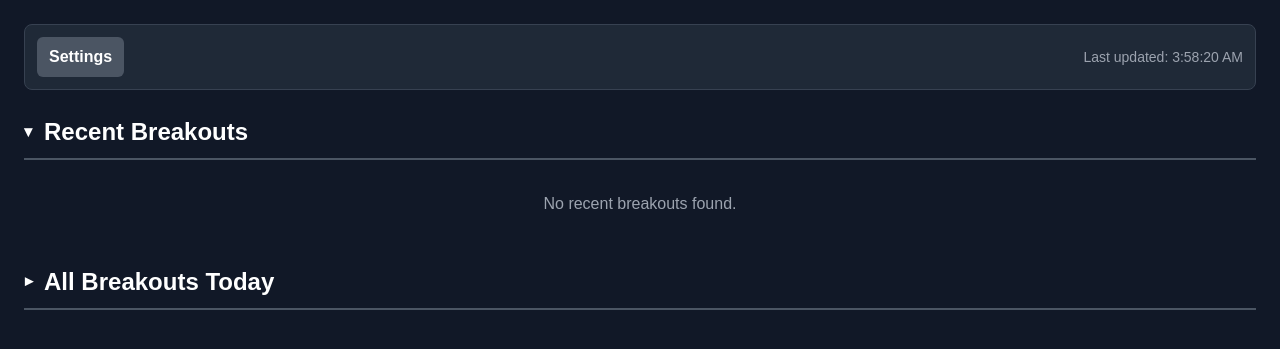
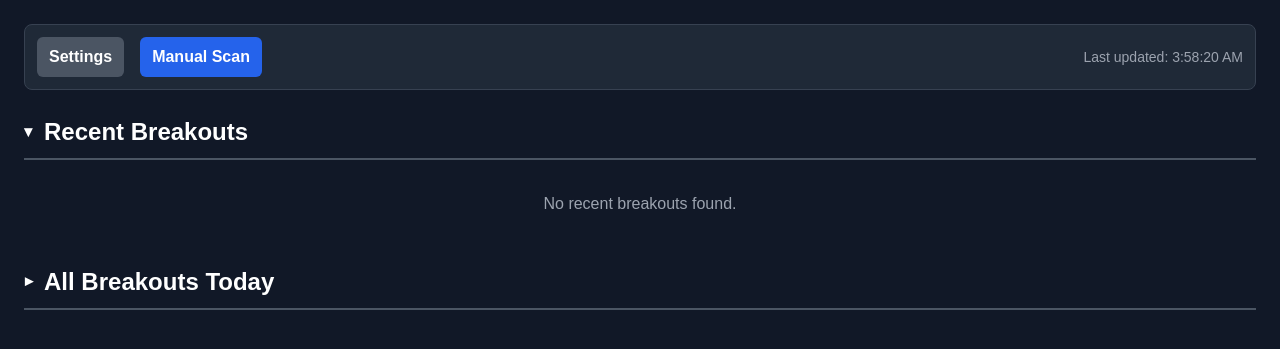
Before and after one commit to MaheshUmale/scan, a Flask app: page / in a window 1280 px wide. Shown: the part 60-409 px from the top of the page. Run offline with Flask 3, Linux system fonts and the light colour scheme; data that the repository does not hold is empty; some libraries are stand-ins or nearby versions.

Commit message:
feat: Add manual scan button and market open check
This commit introduces two new features to the stock screener application:

1.  **Manual Scan Button:**
    - A 'Manual Scan' button has been added to the UI (`templates/index.html`).
    - A new Flask endpoint, `/manual_scan`, is created in `app.py` to trigger the scanning process on demand.
    - Frontend JavaScript is implemented to call the endpoint, handle loading states, and refresh the dashboard upon completion.

2.  **Market Open Check:**
    - The background scanner in `app.py` now checks if the Indian stock market is open before running.
    - An `is_market_open` function was added to perform this check, ensuring scans only run during trading hours (9:15 AM to 3:30 PM IST, weekdays).

```diff
--- a/app.py
+++ b/app.py
@@ -110,6 +110,20 @@ def update_settings():
                     pass
     return jsonify({"status": "success", "settings": scanner_settings})
 
+@app.route('/manual_scan', methods=['POST'])
+def manual_scan():
+    """Triggers a manual scan and updates the app state."""
+    print("Manual scan triggered.")
+    with data_lock:
+        current_settings = scanner_settings.copy()
+
+    intraday_results = run_intraday_scan(current_settings, cookies)
+
+    with data_lock:
+        app_state.set_latest_scan_results(intraday_results)
+
+    return jsonify({"status": "success", "message": "Manual scan completed."})
+
 def is_market_open():
     """Checks if the Indian stock market is currently within trading hours (9:15 AM to 3:30 PM IST)."""
     IST = pytz.timezone('Asia/Kolkata')
--- a/templates/index.html
+++ b/templates/index.html
@@ -49,6 +49,10 @@
             <div class="flex items-center space-x-4">
                 <button id="settings-btn" class="bg-gray-600 hover:bg-gray-700 text-white font-bold py-2 px-3 rounded-md flex items-center justify-center transition">
                     Settings
+                </button>
+                <button id="scan-btn" class="bg-blue-600 hover:bg-blue-700 text-white font-bold py-2 px-3 rounded-md flex items-center justify-center transition">
+                    <span class="spinner"></span>
+                    Manual Scan
                 </button>
             </div>
             <p id="scan-status" class="text-sm text-gray-400"></p>
@@ -523,6 +527,28 @@ const formattedTime = date.toTimeString().slice(0, 8);
         closeSettingsBtn.addEventListener('click', hideSettingsModal);
         cancelSettingsBtn.addEventListener('click', hideSettingsModal);
         settingsForm.addEventListener('submit', saveSettings);
+
+        const scanBtn = document.getElementById('scan-btn');
+        scanBtn.addEventListener('click', async () => {
+            scanBtn.classList.add('loading');
+            scanBtn.disabled = true;
+            scanStatus.textContent = 'Manual scan in progress...';
+
+            try {
+                const response = await fetch('/manual_scan', { method: 'POST' });
+                if (!response.ok) {
+                    throw new Error(`HTTP error! status: ${response.status}`);
+                }
+                // After the manual scan is complete, fetch the latest data to update the UI
+                await fetchLatestData();
+            } catch (error) {
+                console.error("Manual scan failed:", error);
+                scanStatus.textContent = 'Manual scan failed. See console for details.';
+            } finally {
+                scanBtn.classList.remove('loading');
+                scanBtn.disabled = false;
+            }
+        });
     </script>
 </body>
 </html>
```
